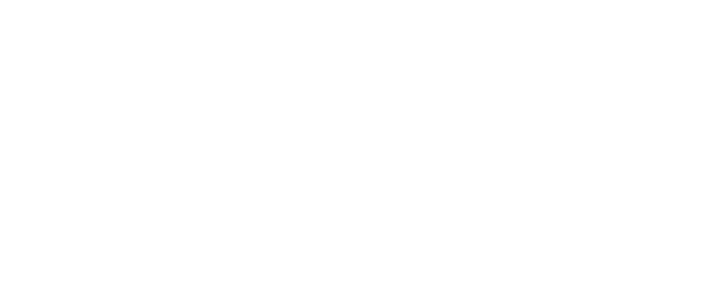
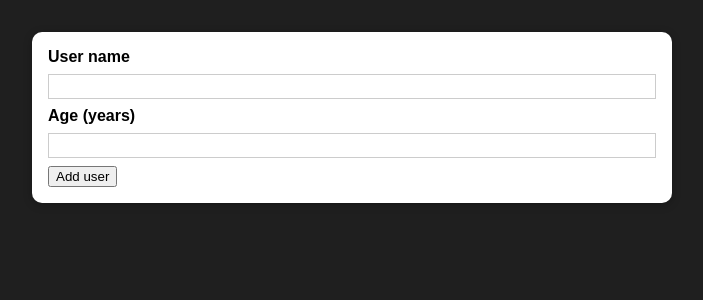
Before and after one commit to aibolit666/react-user, a React (Create React App) app: page / in a window 1280 px wide. Shown: the top 300 px of the page, without its empty margins (288-991 px from the left). Built offline with nearby package versions, Linux system fonts and the light colour scheme.

Commit message:
feat: add card component

```diff
--- a/src/App.js
+++ b/src/App.js
@@ -1,10 +1,10 @@
-import React from 'react';
-
+import React from "react";
+import AddNewUser from "./Users/AddNewUser";
 
 function App() {
   return (
     <div>
-
+      <AddNewUser />
     </div>
   );
 }
--- /dev/null
+++ b/src/UI/Card.js
@@ -0,0 +1,8 @@
+import React from "react";
+import s from "./Card.module.css";
+
+const Card = (props) => {
+  return <div className={`${s.card} ${props.className}`}>{props.children}</div>;
+};
+
+export default Card;
--- /dev/null
+++ b/src/UI/Card.module.css
@@ -0,0 +1,5 @@
+.card {
+  background: white;
+  box-shadow: 0 2px 8px rgba(0, 0, 0, 0.26);
+  border-radius: 10px;
+}
--- /dev/null
+++ b/src/Users/AddNewUser.js
@@ -0,0 +1,21 @@
+import React from "react";
+import Card from "../UI/Card";
+import s from "./AddNewUser.module.css";
+
+const AddNewUser = (props) => {
+  const addUserHandler = (event) => event.preventDefault();
+
+  return (
+    <Card className={s.input}>
+      <form onSubmit={addUserHandler}>
+        <label htmlFor="username">User name</label>
+        <input id="username" type="text" />
+        <label htmlFor="age">Age (years)</label>
+        <input id="age" type="number" />
+        <button type="submit">Add user</button>
+      </form>
+    </Card>
+  );
+};
+
+export default AddNewUser;
--- /dev/null
+++ b/src/Users/AddNewUser.module.css
@@ -0,0 +1,26 @@
+.input {
+  margin: 2rem auto;
+  padding: 1rem;
+  width: 90%;
+  max-width: 40rem;
+}
+
+.input label {
+  display: block;
+  font-weight: bold;
+  margin-bottom: 0.5rem;
+}
+
+.input input {
+  font: inherit;
+  display: block;
+  width: 100%;
+  border: 1px solid #ccc;
+  padding: 0.15rem;
+  margin-bottom: 0.5rem;
+}
+
+.input input:focus {
+  outline: none;
+  border-color: #4f005f;
+}
--- a/src/index.css
+++ b/src/index.css
@@ -4,6 +4,7 @@
 
 html {
   font-family: sans-serif;
+  background: #1f1f1f;
 }
 
 body {
```
Also changed, not shown: 2 other files (tests, documents, lock files or other folders).
